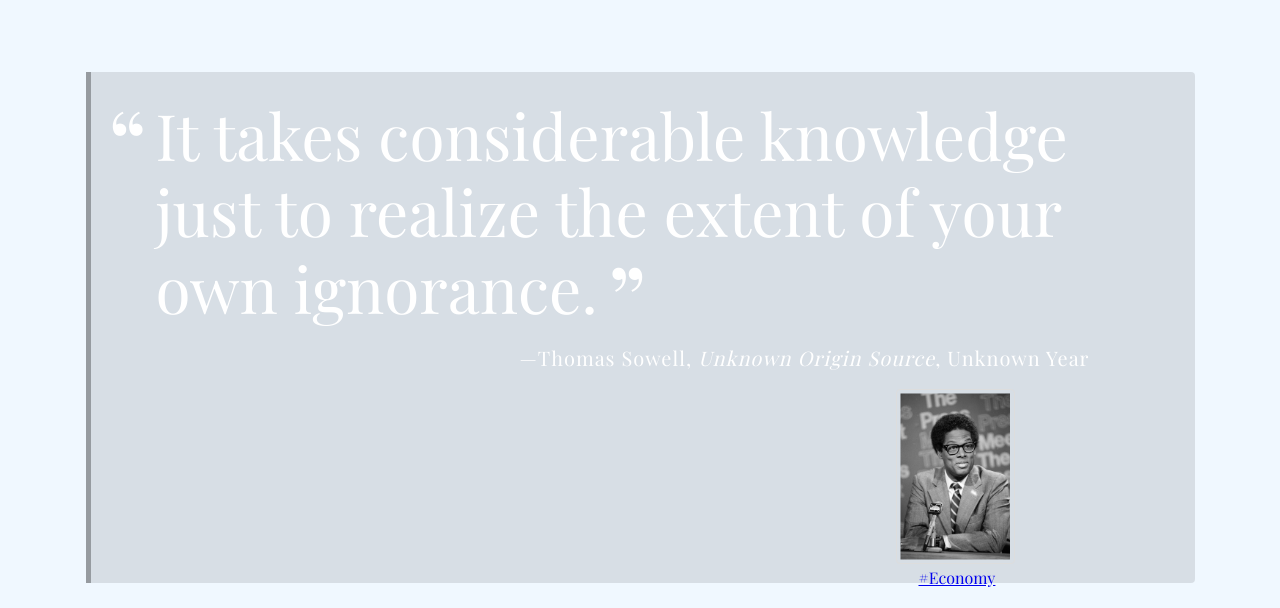
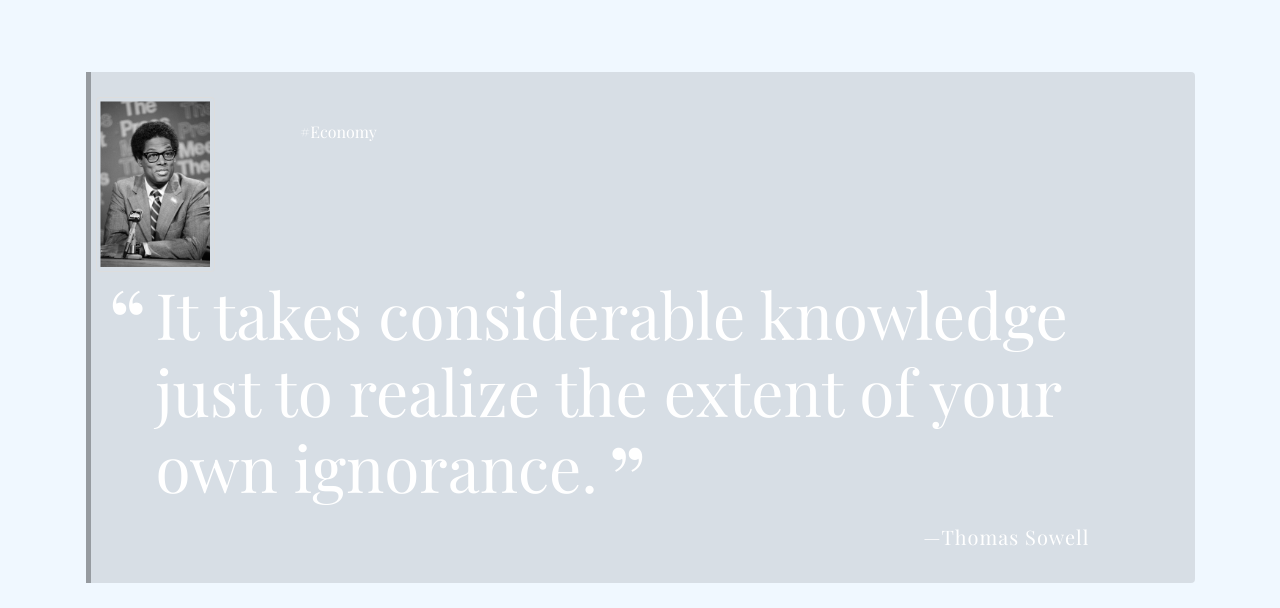
Before and after one commit to Marlaina-G/RandomQuoteGenerator, a plain HTML site: page index.html in a window 1280 px wide. Shown: the part 254-862 px from the top of the page. Drawn offline with nearby package versions, Linux system fonts and the light colour scheme; a web font is replaced by a local one.

Commit message:
If statements & UI Fixes
2 required if statements and final UI tweaks

```diff
--- a/css/styles.css
+++ b/css/styles.css
@@ -121,13 +121,13 @@ img {
   padding: 3.5px;
   width: 110px;
   position: relative;
-  left: 750px;
+  right: 50px;
 }
 
 .tag {
-  position: relative;
-  left: 650px;
-  top: 20px;
+  position: absolute;
+  left: 300px;
+  top: 375px;
 }
 
 
--- a/index.html
+++ b/index.html
@@ -13,7 +13,7 @@
 <body>
   <header>
     <h1>Marlaina's Random Quotes</h1>
-    <h2>Press the button or wait <em>15 seconds</em> for another quote to appear.</h2>
+    <h2>Press the button or wait <em>10 seconds</em> for another quote to appear.</h2>
     <button id="load-quote" class="load-quote">Show another quote</button>
   </header>
 
--- a/js/script.js
+++ b/js/script.js
@@ -52,8 +52,6 @@ const quotes = [
     quote:
       "It takes considerable knowledge just to realize the extent of your own ignorance.",
     source: "Thomas Sowell", //who said it
-    citation: "Unknown Origin Source", //where it's from
-    year: "Unknown Year",
     image: "images/thomasSowell.jpg",
     tag: "Economy", //category
     bibliography: "https://www.goodreads.com/author/quotes/2056.Thomas_Sowell", // don't display. for source reference only
@@ -61,9 +59,7 @@ const quotes = [
   {
     quote:
       "Better to remain silent and be thought a fool than to speak out and remove all doubt.",
-    source: "Uknown Author", //who said it
-    citation: "Uknown Origin Year", //where it's from
-    year: "Uknown Year",
+    source: "Unknown Author", //who said it
     image: "images/unknown.jpg",
     tag: "Knowledge", //category
     bibliography:
@@ -139,7 +135,7 @@ function changeColors() {
   let color1 = colors.length - 1;
   let color2 = 0;
   let randomColor = Math.floor(Math.random() * (color1 - color2 + 1) + color2);
-  let color = colors[randomColor];
+  let color = colors[randomColor]; //generates a random color based on the inputs provided in the 'colors' array
   document.body.style.backgroundColor = color; // used StackOverflow to aid in setup
   return color;
 }
@@ -165,29 +161,36 @@ function getRandomQuote() {
 let html = "";
 
 function printQuote() {
-  //this function displays the quote properties in the specified format below on a web page
+  //this function displays the quote properties in the specified format below on a web page //
   let quote = getRandomQuote();
   html = `
+  <img src="${quote.image}" alt="${quote.source}">
+
+  <a class="tag">#${quote.tag}</a>
 
   <p class="quote">${quote.quote}</p>
 
-  <p class="source">${quote.source}<span class="citation">${quote.citation}</span><span class="year">${quote.year}</span></p>
+  <p class="source">${quote.source}
+  `;
 
-  <img src="${quote.image}" alt="${quote.source}">
+  if (quote.citation !== undefined) {
+    html += `<span class="citation">${quote.citation}</span>`;
+  }
+  if (quote.year !== undefined) {
+    html += `<span class="year">${quote.year}</span>`;
+  }
 
-  <a href="index.html" class="tag">#${quote.tag}</a>
-
-  `;
   document.querySelector("div").innerHTML = html;
 }
 
 printQuote();
 
-setTimeout(function () {
+setInterval(function () {
   // used StackOverflow to aid in setup
   //reloads the page with another quote every 15 seconds
   location = "";
-}, 15000);
+}, 10000);
+
 /***
  * click event listener for the print quote button
  * DO NOT CHANGE THE CODE BELOW!!
```
